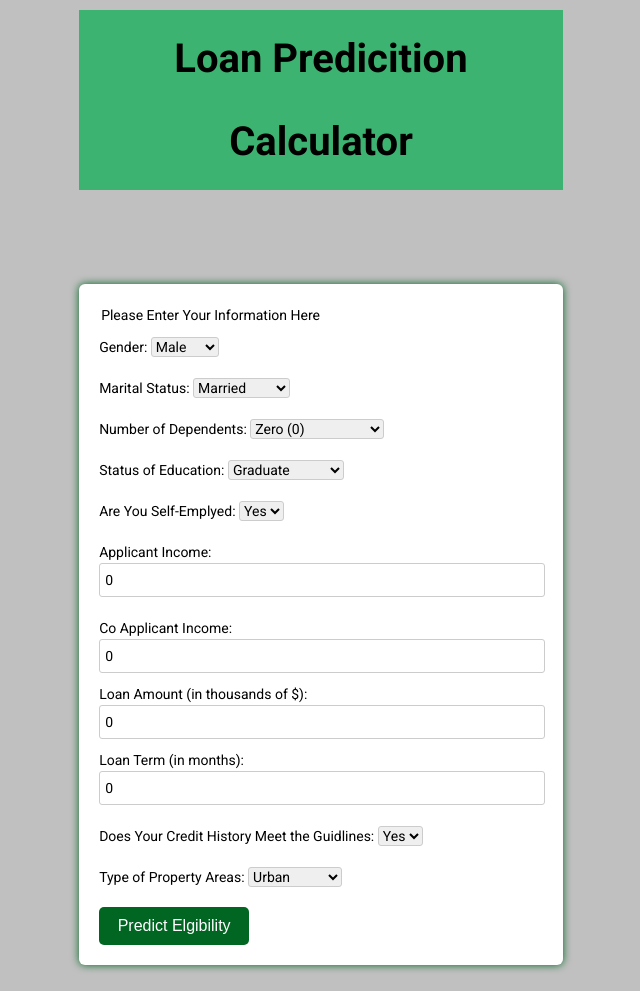
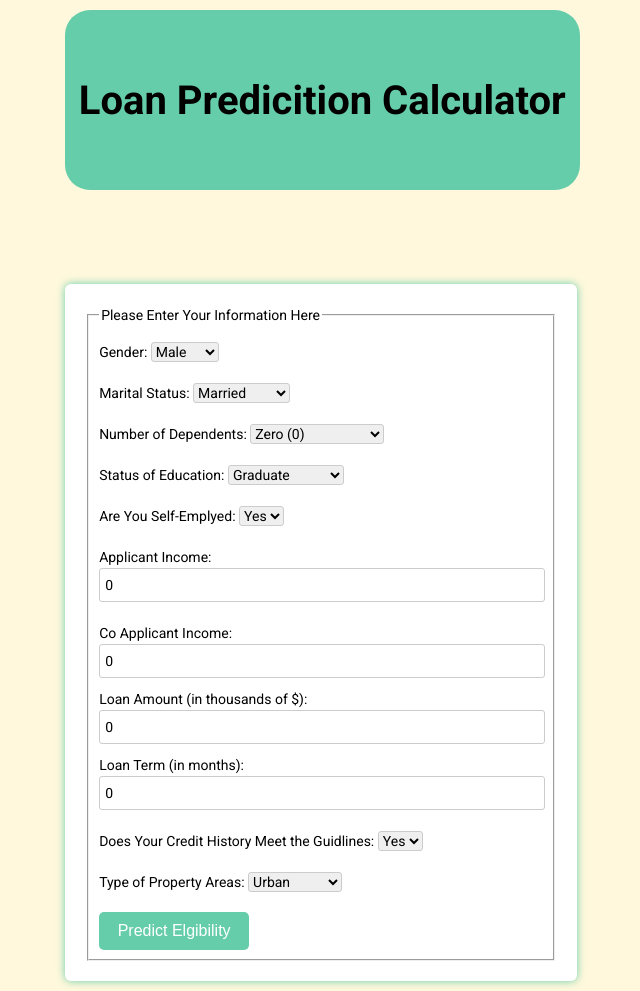
Before and after one commit to Muhammad-Tanveer02/loan-prediction-ML, a Flask app: page / in a window 1280 px wide. Shown: the whole page, without its empty margins (349-989 px from the left). Run offline with Flask 2, Linux system fonts and the light colour scheme; parts of the project's set-up code (start-up, migrations or seed data) failed here and were passed over; some libraries are stand-ins or nearby versions.

Commit message:
UI updates

```diff
--- a/templates/index.html
+++ b/templates/index.html
@@ -18,7 +18,7 @@
             display: table-cell;
             vertical-align: middle;
             padding: 10px;
-            background-color: #C0C0C0;
+            background-color: cornsilk;
         }
 
         body,
@@ -61,20 +61,22 @@
         }
 
         form {
+            border-radius: 25px;
             width: 100%;
             padding: 20px;
             margin: 10px;
             padding-bottom: 20px;
             border-radius: 6px;
             background: #fff;
-            box-shadow: 0 0 8px #006622;
+            box-shadow: 0 0 8px mediumaquamarine;
         }
 
         .banner {
             position: relative;
             height: 180px;
             width: 109%;
-            background-color: #3CB371;
+            border-radius: 25px;
+            background-color: mediumaquamarine;
             display: flex;
             justify-content: center;
             align-items: center;
@@ -237,7 +239,7 @@
             padding: 10px;
             border: none;
             border-radius: 5px;
-            background: #006622;
+            background: mediumaquamarine;
             font-size: 16px;
             color: #fff;
             cursor: pointer;
@@ -285,6 +287,7 @@
     </h3>
     <br />
     <form action="{{ url_for('predict')}}" method="post" class="form">
+        <fieldset>
             <legend>Please Enter Your Information Here</legend>
             <div class="item">
                 <label for="gender">Gender:</label>
@@ -357,6 +360,7 @@
             <button type="submit" class="btn" style="">
                 Predict Elgibility
             </button>
+        </fieldset>
     </form>
 </body>
 
```
Also changed, not shown: 1 other file. Lines whose indentation alone changed are shown as unchanged.
